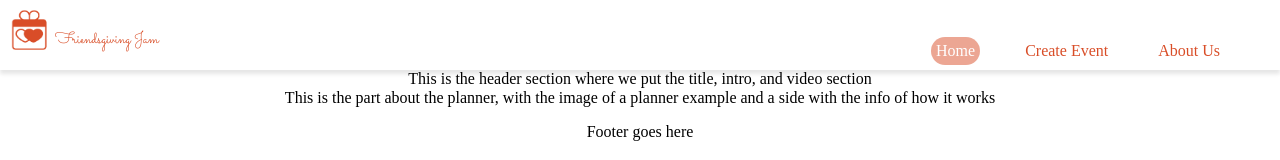
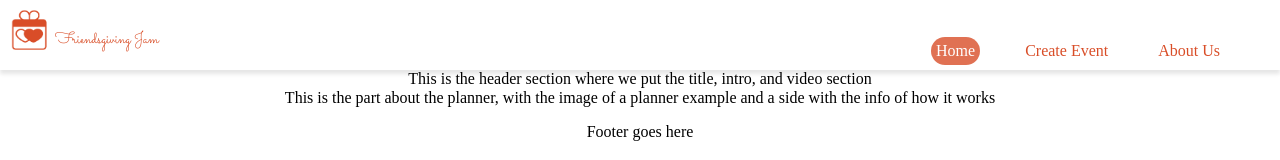
Before and after one commit to Sharrine8/code-jam_react, a React (Vite) app: page / in a window 1280 px wide. Shown: the top 160 px of the page. Built offline with nearby package versions, Linux system fonts and the light colour scheme.

Commit message:
fix: nav link color

```diff
--- a/src/blocks/NavBar.css
+++ b/src/blocks/NavBar.css
@@ -17,11 +17,11 @@
 }
 
 .nav__link_active {
-  background-color: rgba(217, 78, 40, 0.5);
+  background-color: rgba(217, 78, 40, 0.8);
   color: #fff;
 }
 
 .nav__link:hover {
-  background-color: rgba(217, 78, 40, 0.5);
+  background-color: rgba(217, 78, 40, 1);
   color: #fff;
 }
```
